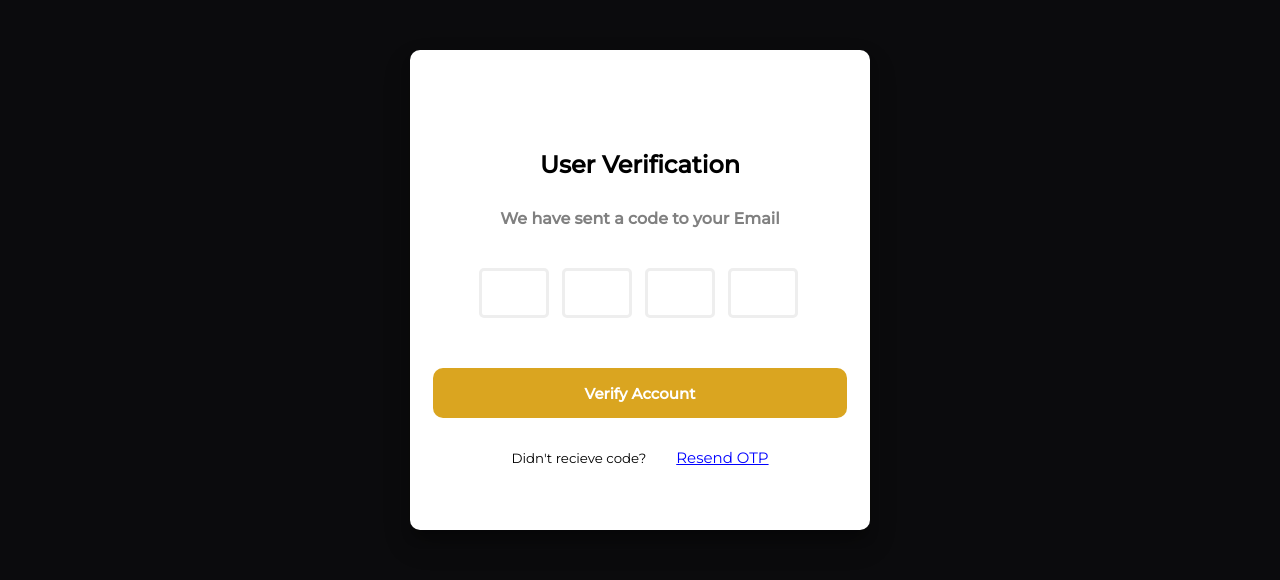
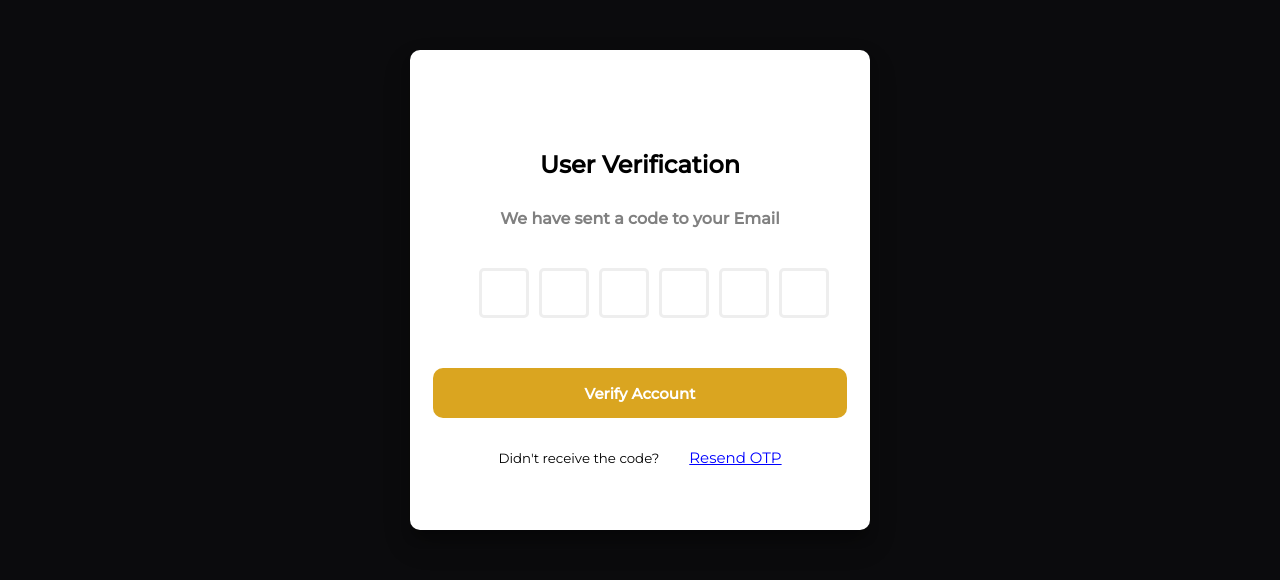
Before and after one commit to Joe-Praise/boxstreet-ui, a React (Create React App) app: page /verify in a window 1280 px wide. Shown: the top 580 px of the page. Built offline with nearby package versions, Linux system fonts and the light colour scheme.

Commit message:
sign up modification

```diff
--- a/src/components/SignIn-SignOut/verifyUser.js
+++ b/src/components/SignIn-SignOut/verifyUser.js
@@ -1,49 +1,98 @@
 import React, { useEffect, useState } from 'react';
-import '../../styles/verifyUser.css'
-import { Link } from "react-router-dom";
+import '../../styles/verifyUser.css';
+import { Link, useNavigate } from 'react-router-dom';
 import Footer from '../Footer';
+import axios from 'axios';
+import config from "../../config";
 
 function VerifyUser() {
-  const [otp, setOtp] = useState(new Array(4).fill(""))
+  // State for storing OTP and verification status
+  const [otp, setOtp] = useState(new Array(6).fill(''));
+  const [verificationStatus, setVerificationStatus] = useState(null);
 
-  function handleChange(e, index){
-    if(isNaN(e.target.value)) return false;
+  // Function to handle changes in OTP input fields
+  function handleChange(e, index) {
+    if (isNaN(e.target.value)) return false;
 
-    setOtp([...otp.map((data, i)=>(i === index? e.target.value:data))])
+    // Update the OTP array with the new value
+    setOtp([...otp.map((data, i) => (i === index ? e.target.value : data))]);
 
-    if(e.target.value && e.target.nextSibling){
-      e.target.nextSibling.focus()
+    // If there's a value in the current input and there's a next input, focus on the next input
+    if (e.target.value && e.target.nextSibling) {
+      e.target.nextSibling.focus();
+    }
   }
 
+  // Function to make an asynchronous request to verify the OTP
+  async function verifyOTP(otp) {
+    try {
+      const response = await axios.post(config.AUTH_REQUEST_URL + "/verify", { otp });
+
+      // Check if the response indicates a successful verification
+      if (response.data.success) {
+        return true;
+      } else {
+        return false;
+      }
+    } catch (error) {
+      console.error('Request failed', error);
+      return false;
+    }
   }
 
-  useEffect(()=>{
-    document.body.classList.remove("registration")
-  },[])
+  // Function to handle the verification process
+  const handleVerify = async () => {
+    const enteredCode = otp.join('');
+
+    if (await verifyOTP(enteredCode)) {
+      setVerificationStatus('success');
+      navigate('/register');
+    } else {
+      setVerificationStatus('error');
+    }
+  };
+
+  // Effects to run when the component mounts
+  useEffect(() => {
+    // Remove the 'registration' class from the body element
+    document.body.classList.remove('registration');
+  }, []);
+
+  // Hook for navigation
+  const navigate = useNavigate();
 
   return (
     <div>
-        <main className='verify-users'>
-            <h2 className='verify-intro'>User Verification</h2>
-            <h4 className='verify-update'>We have sent a code to your Email</h4>
+      <main className="verify-users">
+        <h2 className="verify-intro">User Verification</h2>
+        <h4 className="verify-update">We have sent a code to your Email</h4>
         <div className="otp">
-              {  otp.map((data, indx)=>{
-                  return <input
+          {otp.map((data, indx) => (
+            <input
               key={indx}
-                  className='verify-input' type="text"
+              className="verify-input"
+              type="text"
               value={data}
               maxLength={1}
-                  onChange={(e)=>handleChange(e, indx)} />
-                })}
+              onChange={(e) => handleChange(e, indx)}
+            />
+          ))}
         </div>
-            <button onClick={()=>alert(otp.join(""))} className="verify-btn">Verify Account</button> <br />
-            <small>Didn't recieve code?
-            <Link className='verify-footer'>Resend OTP</Link>
+        {verificationStatus === 'error' && (
+          <p className="error-message">Incorrect code. Please try again.</p>
+        )}
+        <button className="verify-btn" onClick={handleVerify}>
+          Verify Account
+        </button>
+        <br />
+        <small>
+          Didn't receive the code?
+          <Link onClick={handleVerify} className="verify-footer">Resend OTP</Link>
         </small>
       </main>
-        <Footer/>
+      <Footer />
     </div>
-  )
+  );
 }
 
-export default VerifyUser
+export default VerifyUser;
--- a/src/config.js
+++ b/src/config.js
@@ -1,6 +1,6 @@
 const Config = {
   USER_BASE_URL: "http://localhost:5000/api/v1/users",
-  AUTH_REQUEST_URL: "http://localhost:5000/api/v1/auth",
+  AUTH_REQUEST_URL: "https://boxstreet.onrender.com/api/v1/auth",
   CINEMA_BASE_URL: "http://localhost:5000/api/v1/cinemas",
 };
 export default Config;
--- a/src/styles/verifyUser.css
+++ b/src/styles/verifyUser.css
@@ -33,7 +33,7 @@
 }
 
 .verify-input{
-    width: 70px;
+    width: 50px;
     height: 50px;
     padding: 10px;
     outline: none;
```
Also changed, not shown: src/components/SignIn-SignOut/signUp.js (+14 -17 lines). Lines whose indentation alone changed are shown as unchanged.
